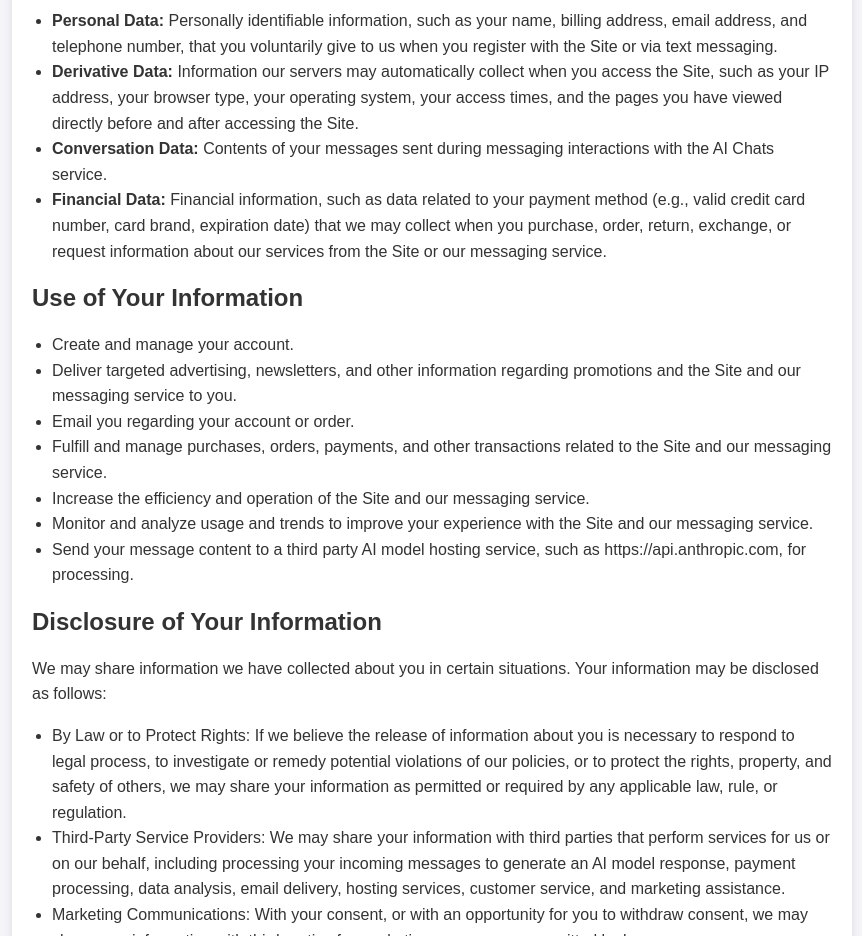
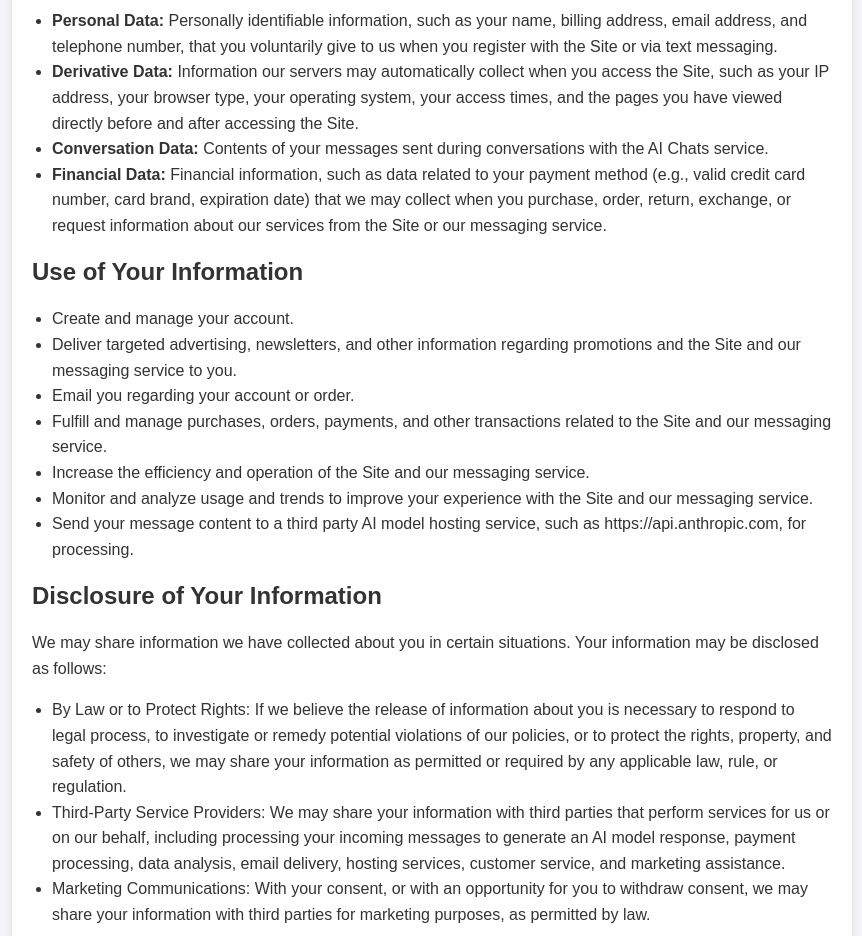
Before and after one commit to aichatslol/aichatslol.github.io, a plain HTML site: page terms.html in a window 1280 px wide. Shown: the part 880-1816 px from the top of the page, without its empty margins (208-1070 px from the left). Drawn offline with Linux system fonts and the light colour scheme.

Commit message:
Update terms.html

```diff
--- a/terms.html
+++ b/terms.html
@@ -26,7 +26,7 @@
         <ul>
             <li><strong>Personal Data:</strong> Personally identifiable information, such as your name, billing address, email address, and telephone number, that you voluntarily give to us when you register with the Site or via text messaging.</li>
             <li><strong>Derivative Data:</strong> Information our servers may automatically collect when you access the Site, such as your IP address, your browser type, your operating system, your access times, and the pages you have viewed directly before and after accessing the Site.</li>
-            <li><strong>Conversation Data:</strong> Contents of your messages sent during messaging interactions with the AI Chats service.</li>
+            <li><strong>Conversation Data:</strong> Contents of your messages sent during conversations with the AI Chats service.</li>
             <li><strong>Financial Data:</strong> Financial information, such as data related to your payment method (e.g., valid credit card number, card brand, expiration date) that we may collect when you purchase, order, return, exchange, or request information about our services from the Site or our messaging service.</li>
         </ul>
         <h2>Use of Your Information</h2>
```
